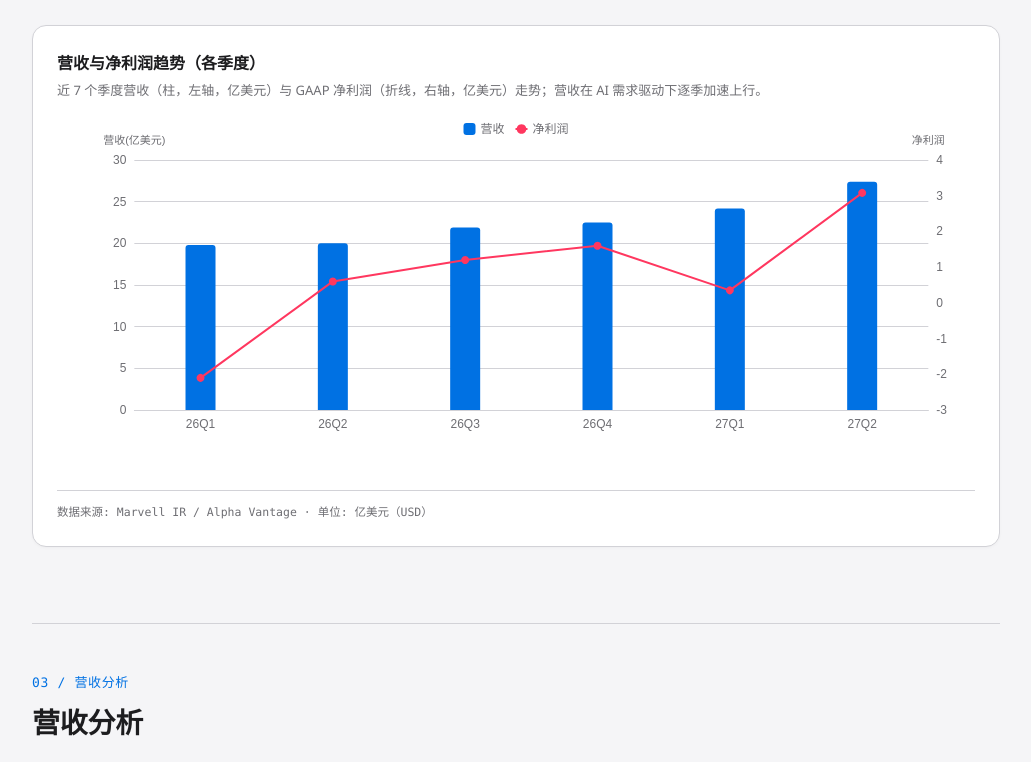
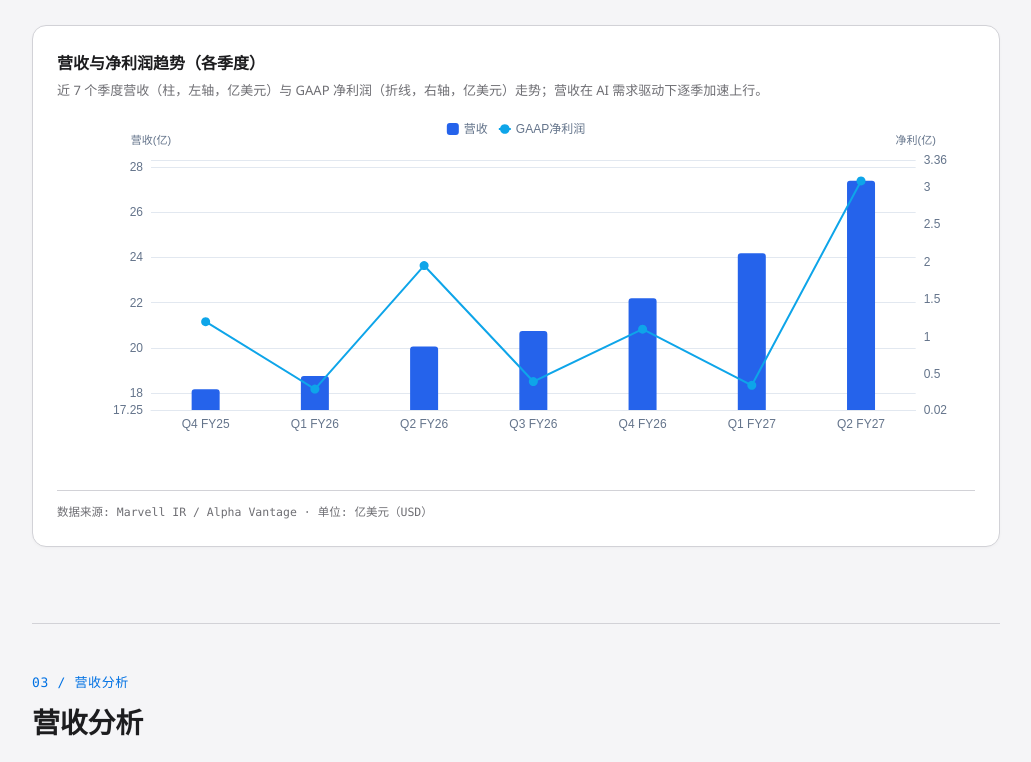
Before and after one commit to wxdpop/stock-financial-reports, a plain HTML site: page reports/MRVL/marvelltechnologyinc-q2-fy2027-earnings.html in a window 1280 px wide. Shown: the part 1794-2556 px from the top of the page, without its empty margins (216-1247 px from the left). Drawn offline with nearby package versions, Linux system fonts and the light colour scheme.

Commit message:
feat: update Marvell (MRVL) Q2 FY2027 earnings report (revenue 2.739B +37% YoY, non-GAAP EPS 0.94, raised FY27~120B / FY28~180B)

```diff
--- a/reports/MRVL/marvelltechnologyinc-q2-fy2027-earnings.html
+++ b/reports/MRVL/marvelltechnologyinc-q2-fy2027-earnings.html
@@ -1446,12 +1446,15 @@ hr.divider { border: none; border-top: 1px solid var(--rule); margin: 32px 0; }
 <script>window.echarts||document.write('<script src="https://cdn.jsdelivr.net/npm/echarts@5.5.0/dist/echarts.min.js"><\/script>')</script>
 <script>
 /**
- * MRVL Q2 FY2027 财报图表 (ECharts SVG 渲染 / 无动画 / 响应式)
- * 7 个固定图表：chart-revenue-trend / chart-revenue-mix / chart-margin-trend /
- * chart-cashflow / chart-kpi-trend / chart-geo / chart-radar
+ * Marvell (MRVL) Q2 FY2027 财报图表 — SVG 渲染 / 无动画 / 响应式
+ * 覆盖 7 个固定图表：营收与净利趋势 / 营收构成 / 毛利率趋势 / 现金流 / KPI 趋势 / 终端市场占比 / 综合雷达
  */
 (function () {
   'use strict';
+
+  if (typeof window === 'undefined' || !window.echarts) return;
+
+  /* ============ 公共配置：取色（含回退）/ 移动端 / 工具 ============ */
   var rootStyle = getComputedStyle(document.documentElement);
   function cssVar(name, fallback) {
     var v = rootStyle.getPropertyValue(name);
@@ -1459,252 +1462,239 @@ hr.divider { border: none; border-top: 1px solid var(--rule); margin: 32px 0; }
     return v || fallback;
   }
   var palette = {
-    primary: cssVar('--accent', '#0071e3'),
-    accent: cssVar('--accent2', '#34c759'),
-    positive: cssVar('--accent2', '#34c759'),
-    negative: cssVar('--neg', '#d93025'),
-    neutral: cssVar('--muted', '#6e6e73'),
-    text: cssVar('--ink', '#1d1d1f'),
-    textMuted: cssVar('--muted', '#6e6e73'),
-    grid: cssVar('--rule', '#d2d2d7'),
-    surface: cssVar('--bg2', '#ffffff'),
-    series1: '#0071e3', series2: '#34c759', series3: '#af52de',
-    series4: '#ff9500', series5: '#ff375f'
+    primary:   cssVar('--color-primary',   '#2563eb'),
+    accent:    cssVar('--color-accent',    '#0ea5e9'),
+    positive:  cssVar('--color-positive',  '#16a34a'),
+    negative:  cssVar('--color-negative',  '#dc2626'),
+    neutral:   cssVar('--color-neutral',   '#64748b'),
+    text:      cssVar('--color-text',      '#1e293b'),
+    textMuted: cssVar('--color-text-muted', '#64748b'),
+    grid:      cssVar('--color-grid',      '#e2e8f0'),
+    surface:   cssVar('--color-surface',   '#ffffff'),
+    s1: cssVar('--color-series-1', '#2563eb'),
+    s2: cssVar('--color-series-2', '#0ea5e9'),
+    s3: cssVar('--color-series-3', '#8b5cf6'),
+    s4: cssVar('--color-series-4', '#f59e0b'),
+    s5: cssVar('--color-series-5', '#10b981')
   };
   var isMobile = window.innerWidth <= 700;
   function fs(base) { return isMobile ? Math.round(base * 0.86) : base; }
+  function niceRange(values) {
+    var min = Infinity, max = -Infinity, i, v;
+    for (i = 0; i < values.length; i++) {
+      v = values[i];
+      if (v == null || typeof v !== 'number' || isNaN(v)) continue;
+      if (v < min) min = v;
+      if (v > max) max = v;
+    }
+    if (min === Infinity) { min = 0; max = 1; }
+    if (min === max) { min = min - 1; max = max + 1; }
+    var pad = (max - min) * 0.1;
+    return { min: +(min - pad).toFixed(2), max: +(max + pad).toFixed(2) };
+  }
   function makeGrid() {
     return isMobile
       ? { left: 38, right: 16, top: 34, bottom: 58, containLabel: true }
       : { left: 56, right: 28, top: 42, bottom: 48, containLabel: true };
   }
   function axisLabel() { return { color: palette.textMuted, fontSize: fs(12) }; }
-  function makeChart(el) { return echarts.init(el, null, { renderer: 'svg' }); }
   function render(el, option) {
-    if (!el) return null;
-    var chart = makeChart(el);
+    if (!el) return;
+    var chart = echarts.init(el, null, { renderer: 'svg' });
     chart.setOption(option);
     window.addEventListener('resize', function () { chart.resize(); });
-    return chart;
   }
 
-  // 1. chart-revenue-trend: 营收与净利润趋势（近6季度，双柱+折线）
-  function initRevenueTrend() {
+  /* ============ 图表 1：营收与净利润趋势（近7季度，柱 + 折线双Y轴） ============ */
+  (function () {
     var el = document.getElementById('chart-revenue-trend');
     if (!el) return;
-    var quarters = ['26Q1', '26Q2', '26Q3', '26Q4', '27Q1', '27Q2'];
-    var revenue = [19.80, 20.00, 21.90, 22.50, 24.18, 27.39];
-    var netIncome = [-2.10, 0.60, 1.20, 1.60, 0.35, 3.08];
-    var option = {
+    var cats = ['Q4 FY25', 'Q1 FY26', 'Q2 FY26', 'Q3 FY26', 'Q4 FY26', 'Q1 FY27', 'Q2 FY27'];
+    var revenue = [18.17, 18.75, 20.06, 20.75, 22.19, 24.18, 27.39];
+    var netinc  = [1.20, 0.30, 1.95, 0.40, 1.10, 0.35, 3.08];
+    var revR = niceRange(revenue);
+    var netR = niceRange(netinc);
+    render(el, {
       animation: false,
-      color: [palette.series1, palette.series5],
+      color: [palette.s1, palette.accent],
       grid: makeGrid(),
       legend: { top: 0, textStyle: { color: palette.textMuted, fontSize: fs(12) }, itemWidth: fs(12), itemHeight: fs(12) },
       tooltip: { trigger: 'axis', axisPointer: { type: 'shadow' } },
-      xAxis: {
-        type: 'category', data: quarters,
-        axisLabel: Object.assign({}, axisLabel(), { rotate: isMobile ? 45 : 0, interval: 0 }),
-        axisLine: { lineStyle: { color: palette.grid } }, axisTick: { show: false }
-      },
+      xAxis: { type: 'category', data: cats, axisLabel: Object.assign({}, axisLabel(), { interval: 0 }), axisLine: { lineStyle: { color: palette.grid } }, axisTick: { show: false } },
       yAxis: [
-        { type: 'value', name: '营收(亿美元)', nameTextStyle: { color: palette.textMuted, fontSize: fs(11) }, axisLabel: axisLabel(), splitLine: { lineStyle: { color: palette.grid } } },
-        { type: 'value', name: '净利润', nameTextStyle: { color: palette.textMuted, fontSize: fs(11) }, axisLabel: axisLabel(), splitLine: { show: false } }
+        { type: 'value', name: '营收(亿)', nameTextStyle: { color: palette.textMuted, fontSize: fs(11) }, min: revR.min, max: revR.max, axisLabel: axisLabel(), splitLine: { lineStyle: { color: palette.grid } } },
+        { type: 'value', name: '净利(亿)', nameTextStyle: { color: palette.textMuted, fontSize: fs(11) }, min: netR.min, max: netR.max, axisLabel: axisLabel(), splitLine: { show: false } }
       ],
       series: [
-        { name: '营收', type: 'bar', yAxisIndex: 0, data: revenue, barMaxWidth: isMobile ? 18 : 30, itemStyle: { color: palette.series1, borderRadius: [3, 3, 0, 0] } },
-        { name: '净利润', type: 'line', yAxisIndex: 1, data: netIncome, smooth: false, symbol: 'circle', symbolSize: isMobile ? 6 : 8, lineStyle: { width: 2, color: palette.series5 }, itemStyle: { color: palette.series5 } }
+        { name: '营收', type: 'bar', yAxisIndex: 0, data: revenue, barMaxWidth: isMobile ? 18 : 28,
+          itemStyle: { color: palette.s1, borderRadius: [3, 3, 0, 0] } },
+        { name: 'GAAP净利润', type: 'line', yAxisIndex: 1, data: netinc, smooth: false, symbol: 'circle',
+          symbolSize: isMobile ? 7 : 9, lineStyle: { width: 2, color: palette.accent }, itemStyle: { color: palette.accent } }
       ]
-    };
-    render(el, option);
-  }
-
-  // 2. chart-revenue-mix: 营收构成（环形饼图，按终端市场）
-  function initRevenueMix() {
+    });
+  })();
+
+  /* ============ 图表 2：营收构成（按终端市场，环形） ============ */
+  (function () {
     var el = document.getElementById('chart-revenue-mix');
     if (!el) return;
-    var data = [
-      { name: '数据中心（Data Center）', value: 79 },
-      { name: '通信及其他', value: 21 }
-    ];
-    var pieColors = [palette.series1, palette.series3];
+    var pieColors = [palette.s1, palette.accent, palette.negative, palette.s4, palette.neutral];
     var legendConf = isMobile
       ? { bottom: 0, left: 'center', orient: 'horizontal', textStyle: { color: palette.textMuted, fontSize: fs(11) }, itemWidth: fs(10), itemHeight: fs(10) }
       : { top: 'middle', right: 8, orient: 'vertical', textStyle: { color: palette.textMuted, fontSize: fs(12) }, itemWidth: fs(12), itemHeight: fs(12) };
-    var option = {
-      animation: false, color: pieColors, legend: legendConf,
+    render(el, {
+      animation: false,
+      color: pieColors,
+      legend: legendConf,
       tooltip: { trigger: 'item', formatter: '{b}: {c}% ({d}%)' },
       series: [{
-        type: 'pie', radius: isMobile ? ['38%', '62%'] : ['52%', '72%'], center: isMobile ? ['50%', '42%'] : ['38%', '50%'],
-        avoidLabelOverlap: true, itemStyle: { borderColor: palette.surface, borderWidth: 2 },
+        type: 'pie',
+        radius: isMobile ? ['38%', '62%'] : ['52%', '72%'],
+        center: isMobile ? ['50%', '42%'] : ['38%', '50%'],
+        avoidLabelOverlap: true,
+        itemStyle: { borderColor: palette.surface, borderWidth: 2 },
         label: { show: !isMobile, color: palette.text, fontSize: fs(12), formatter: '{d}%' },
-        labelLine: { show: !isMobile }, data: data
+        labelLine: { show: !isMobile },
+        data: [ { name: '数据中心', value: 79 }, { name: '通信及其他', value: 21 } ]
       }]
-    };
-    render(el, option);
-  }
-
-  // 3. chart-margin-trend: 毛利率趋势（多折线, 近6季度）
-  function initMarginTrend() {
+    });
+  })();
+
+  /* ============ 图表 3：毛利率趋势（GAAP，柱 + 均值线） ============ */
+  (function () {
     var el = document.getElementById('chart-margin-trend');
     if (!el) return;
-    var quarters = ['26Q1', '26Q2', '26Q3', '26Q4', '27Q1', '27Q2'];
-    var gm = [50.1, 51.2, 52.0, 52.4, 52.6, 53.1];
-    var om = [33.8, 34.2, 34.6, 35.0, 35.2, 36.6];
-    var nm = [11.2, 11.5, 11.8, 12.0, 12.1, 11.2];
-    var option = {
+    var cats = ['Q4 FY25', 'Q1 FY26', 'Q2 FY26', 'Q3 FY26', 'Q4 FY26', 'Q1 FY27', 'Q2 FY27'];
+    var values = [52.5, 48.4, 50.4, 51.2, 51.6, 52.1, 53.1];
+    var avg = values.reduce(function (a, b) { return a + b; }, 0) / values.length;
+    var range = niceRange(values);
+    var barColors = values.map(function (v) { return v >= avg ? palette.primary : palette.neutral; });
+    render(el, {
       animation: false,
-      color: [palette.series1, palette.series2, palette.series5],
       grid: makeGrid(),
-      legend: { top: 0, textStyle: { color: palette.textMuted, fontSize: fs(12) }, itemWidth: fs(12), itemHeight: fs(12) },
-      tooltip: { trigger: 'axis' },
-      xAxis: {
-        type: 'category', data: quarters,
-        axisLabel: Object.assign({}, axisLabel(), { rotate: isMobile ? 45 : 0, interval: 0 }),
-        axisLine: { lineStyle: { color: palette.grid } }, axisTick: { show: false }
-      },
-      yAxis: { type: 'value', name: '%', nameTextStyle: { color: palette.textMuted, fontSize: fs(11) }, axisLabel: Object.assign({}, axisLabel(), { formatter: '{value}%' }), splitLine: { lineStyle: { color: palette.grid } } },
-      series: [
-        { name: '毛利率', type: 'line', data: gm, smooth: false, symbol: 'circle', symbolSize: isMobile ? 5 : 7, lineStyle: { width: 2 } },
-        { name: '营业利润率', type: 'line', data: om, smooth: false, symbol: 'circle', symbolSize: isMobile ? 5 : 7, lineStyle: { width: 2 } },
-        { name: '净利率', type: 'line', data: nm, smooth: false, symbol: 'circle', symbolSize: isMobile ? 5 : 7, lineStyle: { width: 2 } }
-      ]
-    };
-    render(el, option);
-  }
-
-  // 4. chart-cashflow: 现金流结构（近2季度分组柱状）
-  function initCashflow() {
+      tooltip: { trigger: 'axis', axisPointer: { type: 'shadow' } },
+      xAxis: { type: 'category', data: cats, axisLabel: Object.assign({}, axisLabel(), { interval: 0 }), axisLine: { lineStyle: { color: palette.grid } }, axisTick: { show: false } },
+      yAxis: { type: 'value', min: range.min, max: range.max, axisLabel: Object.assign({}, axisLabel(), { formatter: '{value}%' }), splitLine: { lineStyle: { color: palette.grid } } },
+      series: [{
+        type: 'bar', barMaxWidth: isMobile ? 16 : 28,
+        data: values.map(function (v, i) { return { value: v, itemStyle: { color: barColors[i] } }; }),
+        markLine: { symbol: 'none', lineStyle: { color: palette.textMuted, type: 'dashed' }, label: { color: palette.textMuted, fontSize: fs(10) }, data: [{ yAxis: avg, name: '均值' }] }
+      }]
+    });
+  })();
+
+  /* ============ 图表 4：现金流结构（近4季度，分组柱） ============ */
+  (function () {
     var el = document.getElementById('chart-cashflow');
     if (!el) return;
-    var quarters = ['27Q1', '27Q2'];
-    var ocf = [6.39, 6.06];
-    var capex = [1.56, 1.56];
-    var fcf = [4.83, 4.50];
-    var option = {
+    var cats = ['Q3 FY26', 'Q4 FY26', 'Q1 FY27', 'Q2 FY27'];
+    var ocf   = [5.82, 6.00, 6.39, 6.06];
+    var capex = [1.40, 1.50, 1.56, 1.56];
+    var fcf   = [4.42, 4.50, 4.83, 4.50];
+    var range = niceRange(ocf.concat(capex).concat(fcf));
+    render(el, {
       animation: false,
-      color: [palette.series2, palette.series4, palette.series1],
+      color: [palette.s1, palette.s4, palette.s5],
       grid: makeGrid(),
       legend: { top: 0, textStyle: { color: palette.textMuted, fontSize: fs(12) }, itemWidth: fs(12), itemHeight: fs(12) },
       tooltip: { trigger: 'axis', axisPointer: { type: 'shadow' } },
-      xAxis: {
-        type: 'category', data: quarters,
-        axisLabel: Object.assign({}, axisLabel(), { rotate: isMobile ? 45 : 0, interval: 0 }),
-        axisLine: { lineStyle: { color: palette.grid } }, axisTick: { show: false }
-      },
-      yAxis: { type: 'value', name: '亿美元', nameTextStyle: { color: palette.textMuted, fontSize: fs(11) }, axisLabel: axisLabel(), splitLine: { lineStyle: { color: palette.grid } } },
+      xAxis: { type: 'category', data: cats, axisLabel: Object.assign({}, axisLabel(), { interval: 0 }), axisLine: { lineStyle: { color: palette.grid } }, axisTick: { show: false } },
+      yAxis: { type: 'value', name: '亿美元', nameTextStyle: { color: palette.textMuted, fontSize: fs(11) }, min: range.min, max: range.max, axisLabel: axisLabel(), splitLine: { lineStyle: { color: palette.grid } } },
       series: [
-        { name: '经营现金流', type: 'bar', data: ocf, barMaxWidth: isMobile ? 14 : 24, itemStyle: { borderRadius: [3, 3, 0, 0] } },
-        { name: '资本支出', type: 'bar', data: capex, barMaxWidth: isMobile ? 14 : 24, itemStyle: { borderRadius: [3, 3, 0, 0] } },
-        { name: '自由现金流', type: 'bar', data: fcf, barMaxWidth: isMobile ? 14 : 24, itemStyle: { borderRadius: [3, 3, 0, 0] } }
+        { name: '经营现金流', type: 'bar', data: ocf, barMaxWidth: isMobile ? 12 : 24, itemStyle: { color: palette.s1, borderRadius: [3, 3, 0, 0] } },
+        { name: '资本支出', type: 'bar', data: capex, barMaxWidth: isMobile ? 12 : 24, itemStyle: { color: palette.s4, borderRadius: [3, 3, 0, 0] } },
+        { name: '自由现金流', type: 'bar', data: fcf, barMaxWidth: isMobile ? 12 : 24, itemStyle: { color: palette.s5, borderRadius: [3, 3, 0, 0] } }
       ]
-    };
-    render(el, option);
-  }
-
-  // 5. chart-kpi-trend: 数据中心营收柱+non-GAAP EPS折线（双Y轴）
-  function initKpiTrend() {
+    });
+  })();
+
+  /* ============ 图表 5：non-GAAP EPS 与数据中心营收（柱 + 折线） ============ */
+  (function () {
     var el = document.getElementById('chart-kpi-trend');
     if (!el) return;
-    var quarters = ['26Q1', '26Q2', '26Q3', '26Q4', '27Q1', '27Q2'];
-    var revenue = [13.80, 14.50, 16.20, 17.50, 18.80, 21.72];
-    var eps = [0.51, 0.56, 0.62, 0.71, 0.82, 0.94];
-    var option = {
+    var cats = ['Q4 FY25', 'Q1 FY26', 'Q2 FY26', 'Q3 FY26', 'Q4 FY26', 'Q1 FY27', 'Q2 FY27'];
+    var dcRev = [13.70, 13.80, 14.90, 15.20, 16.51, 18.30, 21.72];
+    var eps   = [0.60, 0.59, 0.67, 0.76, 0.81, 0.80, 0.94];
+    var dcR = niceRange(dcRev);
+    var epR = niceRange(eps);
+    render(el, {
       animation: false,
-      color: [palette.series1, palette.series5],
+      color: [palette.s1, palette.positive],
       grid: makeGrid(),
       legend: { top: 0, textStyle: { color: palette.textMuted, fontSize: fs(12) }, itemWidth: fs(12), itemHeight: fs(12) },
       tooltip: { trigger: 'axis', axisPointer: { type: 'shadow' } },
-      xAxis: {
-        type: 'category', data: quarters,
-        axisLabel: Object.assign({}, axisLabel(), { rotate: isMobile ? 45 : 0, interval: 0 }),
-        axisLine: { lineStyle: { color: palette.grid } }, axisTick: { show: false }
-      },
+      xAxis: { type: 'category', data: cats, axisLabel: Object.assign({}, axisLabel(), { interval: 0 }), axisLine: { lineStyle: { color: palette.grid } }, axisTick: { show: false } },
       yAxis: [
-        { type: 'value', name: '数据中心营收(亿美元)', nameTextStyle: { color: palette.textMuted, fontSize: fs(11) }, axisLabel: axisLabel(), splitLine: { lineStyle: { color: palette.grid } } },
-        { type: 'value', name: 'non-GAAP EPS(美元)', nameTextStyle: { color: palette.textMuted, fontSize: fs(11) }, axisLabel: axisLabel(), splitLine: { show: false } }
+        { type: 'value', name: '数据中心营收(亿)', nameTextStyle: { color: palette.textMuted, fontSize: fs(11) }, min: dcR.min, max: dcR.max, axisLabel: axisLabel(), splitLine: { lineStyle: { color: palette.grid } } },
+        { type: 'value', name: '非GAAP每股收益(美元)', nameTextStyle: { color: palette.textMuted, fontSize: fs(11) }, min: epR.min, max: epR.max, axisLabel: axisLabel(), splitLine: { show: false } }
       ],
       series: [
-        { name: '数据中心营收', type: 'bar', yAxisIndex: 0, data: revenue, barMaxWidth: isMobile ? 18 : 30, itemStyle: { color: palette.series1, borderRadius: [3, 3, 0, 0] } },
-        { name: 'non-GAAP EPS', type: 'line', yAxisIndex: 1, data: eps, smooth: false, symbol: 'circle', symbolSize: isMobile ? 6 : 8, lineStyle: { width: 2, color: palette.series5 }, itemStyle: { color: palette.series5 } }
+        { name: '数据中心营收', type: 'bar', yAxisIndex: 0, data: dcRev, barMaxWidth: isMobile ? 16 : 26, itemStyle: { color: palette.s1, borderRadius: [3, 3, 0, 0] } },
+        { name: 'non-GAAP每股收益', type: 'line', yAxisIndex: 1, data: eps, smooth: false, symbol: 'circle', symbolSize: isMobile ? 7 : 9, lineStyle: { width: 2, color: palette.positive }, itemStyle: { color: palette.positive } }
       ]
-    };
-    render(el, option);
-  }
-
-  // 6. chart-geo: 终端市场分布（饼图）
-  function initGeo() {
+    });
+  })();
+
+  /* ============ 图表 6：各终端市场营收占比 ============ */
+  (function () {
     var el = document.getElementById('chart-geo');
     if (!el) return;
-    var data = [
-      { name: '数据中心', value: 79 },
-      { name: '通信及其他', value: 21 }
-    ];
-    var pieColors = [palette.series1, palette.series3];
+    var pieColors = [palette.s1, palette.accent, palette.neutral];
     var legendConf = isMobile
       ? { bottom: 0, left: 'center', orient: 'horizontal', textStyle: { color: palette.textMuted, fontSize: fs(11) }, itemWidth: fs(10), itemHeight: fs(10) }
       : { top: 'middle', right: 8, orient: 'vertical', textStyle: { color: palette.textMuted, fontSize: fs(12) }, itemWidth: fs(12), itemHeight: fs(12) };
-    var option = {
-      animation: false, color: pieColors, legend: legendConf,
+    render(el, {
+      animation: false,
+      color: pieColors,
+      legend: legendConf,
       tooltip: { trigger: 'item', formatter: '{b}: {c}% ({d}%)' },
       series: [{
-        type: 'pie', radius: isMobile ? ['38%', '62%'] : ['52%', '72%'], center: isMobile ? ['50%', '42%'] : ['38%', '50%'],
-        avoidLabelOverlap: true, itemStyle: { borderColor: palette.surface, borderWidth: 2 },
+        type: 'pie',
+        radius: isMobile ? ['38%', '62%'] : ['50%', '70%'],
+        center: isMobile ? ['50%', '42%'] : ['38%', '50%'],
+        avoidLabelOverlap: true,
+        itemStyle: { borderColor: palette.surface, borderWidth: 2 },
         label: { show: !isMobile, color: palette.text, fontSize: fs(12), formatter: '{d}%' },
-        labelLine: { show: !isMobile }, data: data
+        labelLine: { show: !isMobile },
+        data: [ { name: '数据中心', value: 79 }, { name: '通信及其他', value: 21 } ]
       }]
-    };
-    render(el, option);
-  }
-
-  // 7. chart-radar: 综合财务指标雷达图
-  function initRadar() {
+    });
+  })();
+
+  /* ============ 图表 7：综合财务指标雷达图 ============ */
+  (function () {
     var el = document.getElementById('chart-radar');
     if (!el) return;
-    var option = {
+    var indicators = [
+      { name: '营收增速', max: 100 },
+      { name: 'non-GAAP毛利率', max: 100 },
+      { name: '营业利润率', max: 100 },
+      { name: '现金流', max: 100 },
+      { name: '数据中心占比', max: 100 },
+      { name: '分析师买入占比', max: 100 }
+    ];
+    var values = [82, 92, 76, 86, 88, 86];
+    render(el, {
       animation: false,
-      color: [palette.series1, palette.neutral],
-      legend: { top: 0, textStyle: { color: palette.textMuted, fontSize: fs(12) }, itemWidth: fs(12), itemHeight: fs(12) },
-      tooltip: {},
+      color: [palette.primary],
+      tooltip: { trigger: 'item' },
+      legend: { bottom: 0, textStyle: { color: palette.textMuted, fontSize: fs(12) }, itemWidth: fs(12), itemHeight: fs(12) },
       radar: {
-        indicator: [
-          { name: '营收增长', max: 100 },
-          { name: '盈利能力', max: 100 },
-          { name: '现金流', max: 100 },
-          { name: '资产负债', max: 100 },
-          { name: '股东回报', max: 100 },
-          { name: '需求景气', max: 100 }
-        ],
-        radius: isMobile ? '58%' : '68%',
-        axisName: { color: palette.textMuted, fontSize: fs(12) },
+        indicator: indicators,
+        splitArea: { areaStyle: { color: ['rgba(37,99,235,0.03)', 'rgba(37,99,235,0.06)'] } },
         splitLine: { lineStyle: { color: palette.grid } },
-        splitArea: { areaStyle: { color: [palette.surface, 'rgba(0,113,227,0.03)'] } },
-        axisLine: { lineStyle: { color: palette.grid } }
+        axisLine: { lineStyle: { color: palette.grid } },
+        axisName: { color: palette.textMuted, fontSize: fs(11) }
       },
       series: [{
         type: 'radar',
-        data: [
-          { name: '本季度', value: [95, 80, 75, 72, 55, 96], areaStyle: { color: 'rgba(0,113,227,0.2)' }, lineStyle: { width: 2 } },
-          { name: '行业均值', value: [60, 55, 55, 60, 55, 60], areaStyle: { color: 'rgba(110,110,115,0.1)' }, lineStyle: { width: 2, type: 'dashed' } }
-        ]
+        symbol: 'circle', symbolSize: isMobile ? 4 : 6,
+        lineStyle: { width: 2 }, areaStyle: { opacity: 0.18 },
+        itemStyle: { color: palette.primary },
+        data: [ { name: 'Q2 FY2027', value: values } ]
       }]
-    };
-    render(el, option);
-  }
-
-  function initAll() {
-    initRevenueTrend();
-    initRevenueMix();
-    initMarginTrend();
-    initCashflow();
-    initKpiTrend();
-    initGeo();
-    initRadar();
-  }
-  if (document.readyState === 'loading') {
-    document.addEventListener('DOMContentLoaded', initAll);
-  } else {
-    initAll();
-  }
+    });
+  })();
 })();
 </script>
 <script>
```
